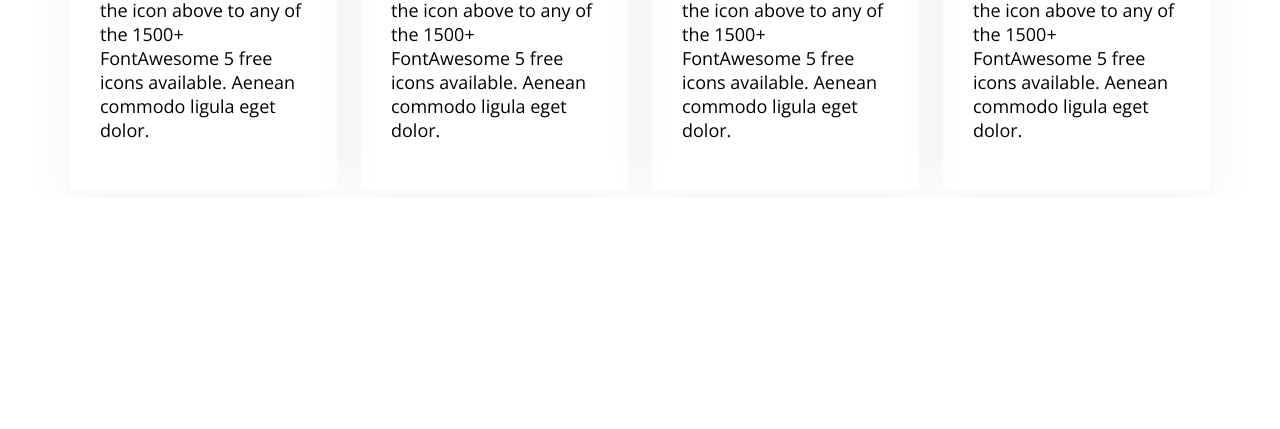
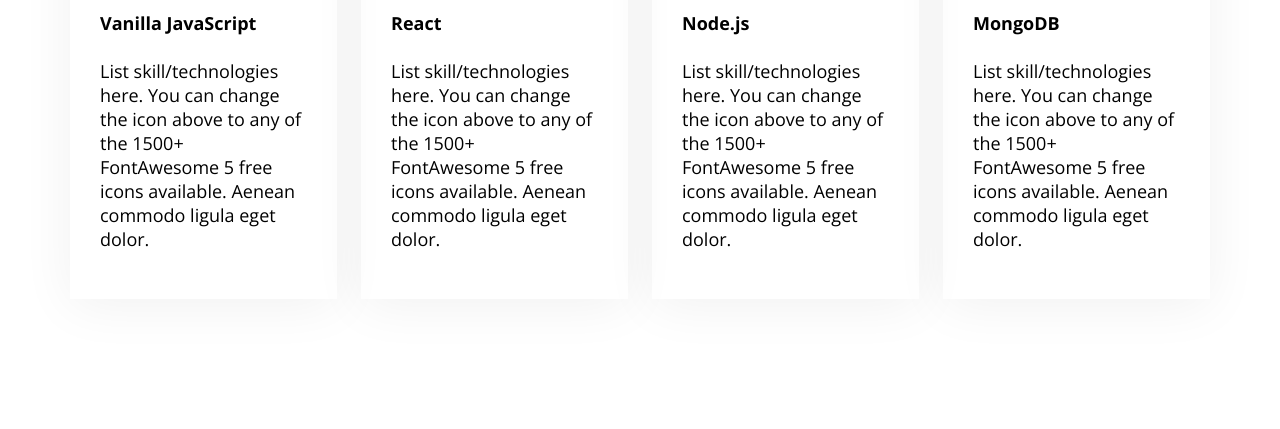
Before and after one commit to sohidul556/web-doveleper-portfoli, a plain HTML site: page index.html in a window 1280 px wide. Shown: the part 1847-2276 px from the top of the page. Before the commit the page ends 2045 px from the top, so only its background shows below. Drawn offline with nearby package versions, Linux system fonts and the light colour scheme.

Commit message:
added an main sesction

```diff
--- a/styles/portfolio.css
+++ b/styles/portfolio.css
@@ -97,6 +97,10 @@
     font-size: 18px;
     font-weight: 400px;
 }
+main section{
+    margin-top: 130px;
+    margin-bottom: 130px;
+}
 /* about style */
 .about{
     border-radius: 10px;
```
